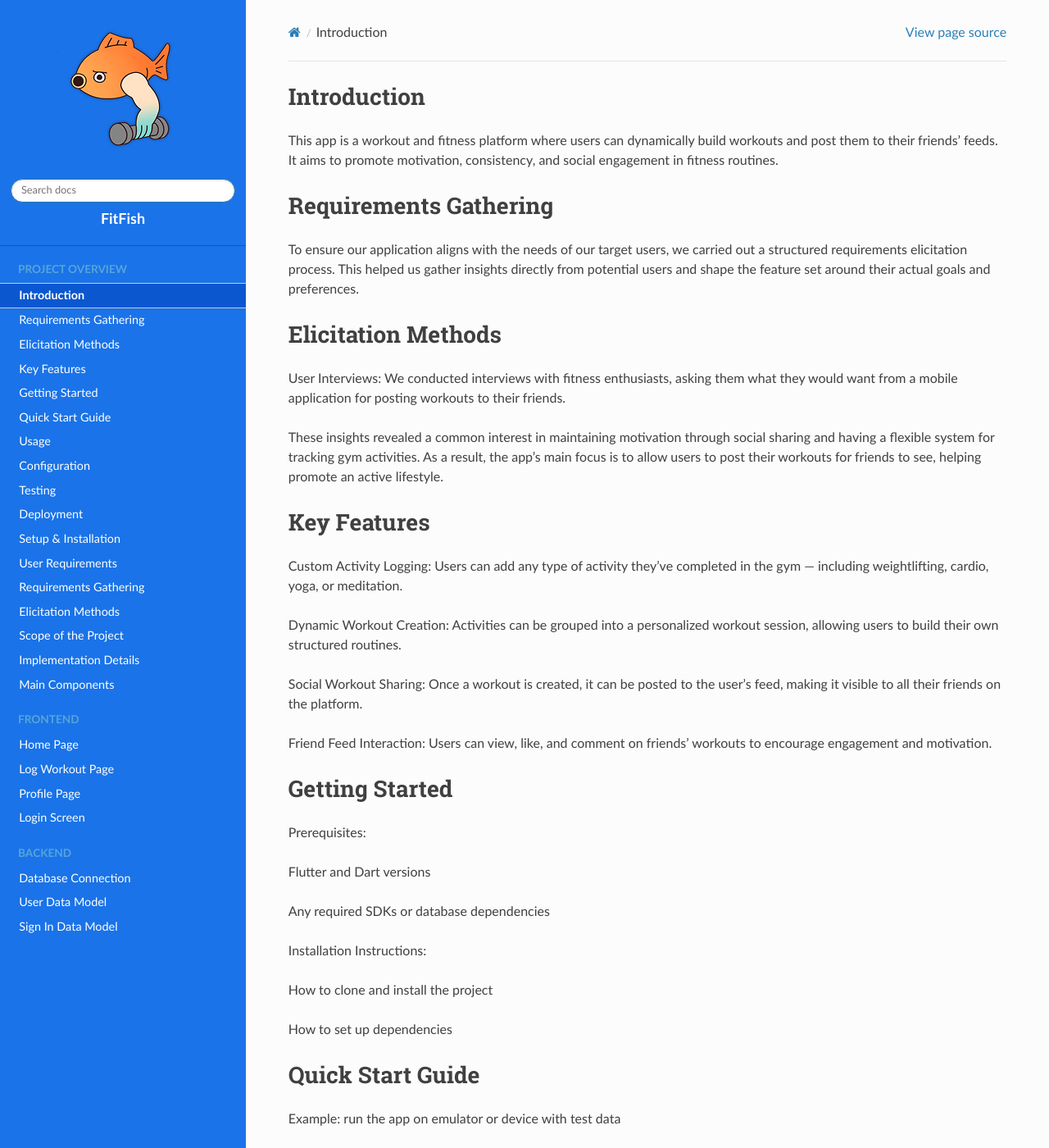
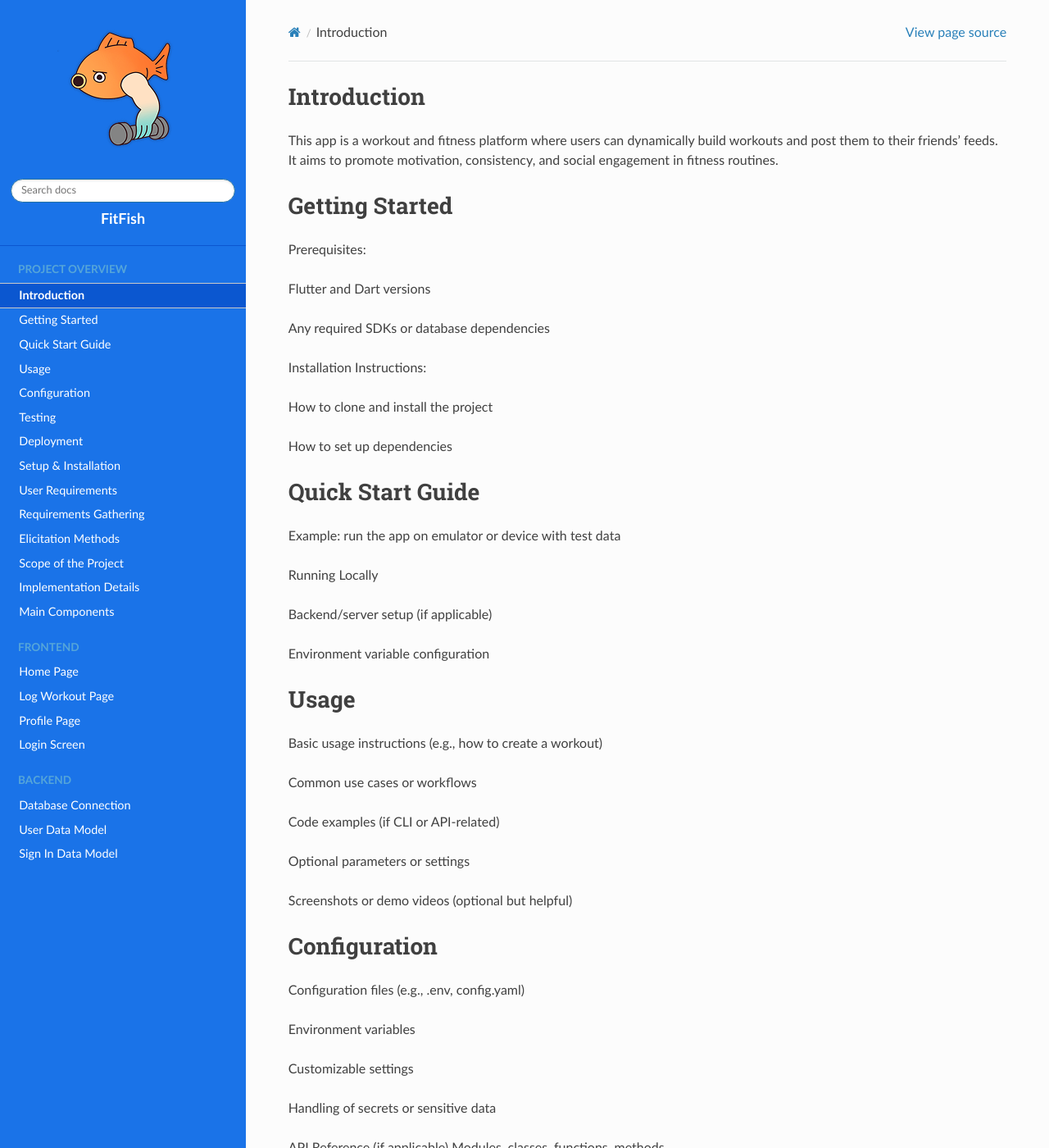
Before and after one commit to 5a-Fitness-App/5a-Code-Documentation, a Sphinx documentation site: the page built from docs/source/overview/introduction.rst, in a window 1280 px wide and 1400 px high. Shown: the whole window at 82% size. Built offline with Sphinx 7.4.7 and the Read the Docs theme 3.1.0, drawn with Linux system fonts in a browser that asks for light colours.

Commit message:
Update introduction.rst

```diff
--- a/docs/source/overview/introduction.rst
+++ b/docs/source/overview/introduction.rst
@@ -1,30 +1,6 @@
 Introduction
 =====
 This app is a workout and fitness platform where users can dynamically build workouts and post them to their friends' feeds. It aims to promote motivation, consistency, and social engagement in fitness routines.
-
-Requirements Gathering
-=====
-To ensure our application aligns with the needs of our target users, we carried out a structured requirements elicitation process. This helped us gather insights directly from potential users and shape the feature set around their actual goals and preferences.
-
-Elicitation Methods
-=====
-User Interviews: We conducted interviews with fitness enthusiasts, asking them what they would want from a mobile application for posting workouts to their friends.
-
-These insights revealed a common interest in maintaining motivation through social sharing and having a flexible system for tracking gym activities. As a result, the app's main focus is to allow users to post their workouts for friends to see, helping promote an active lifestyle.
-
-Key Features
-=====
-Custom Activity Logging:
-Users can add any type of activity they’ve completed in the gym — including weightlifting, cardio, yoga, or meditation.
-
-Dynamic Workout Creation:
-Activities can be grouped into a personalized workout session, allowing users to build their own structured routines.
-
-Social Workout Sharing:
-Once a workout is created, it can be posted to the user’s feed, making it visible to all their friends on the platform.
-
-Friend Feed Interaction:
-Users can view, like, and comment on friends’ workouts to encourage engagement and motivation.
 
 Getting Started
 =====
```
